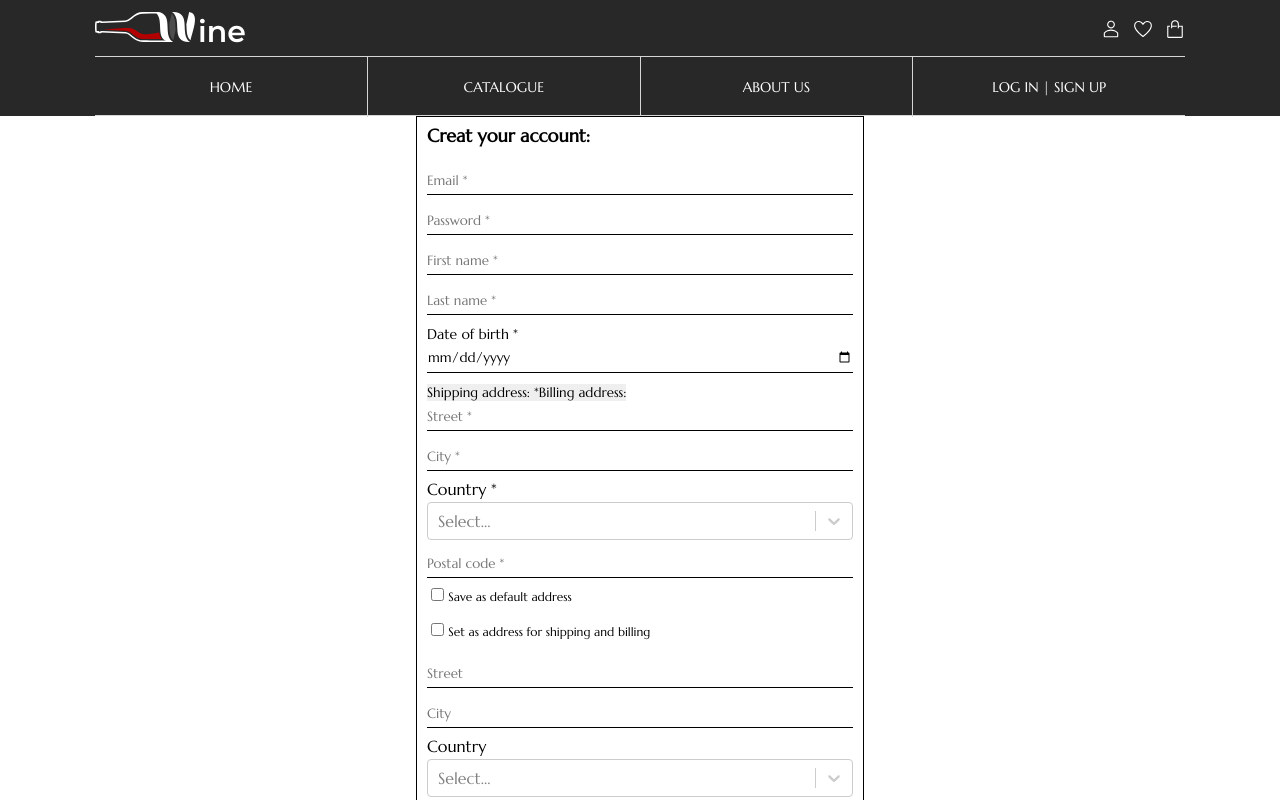
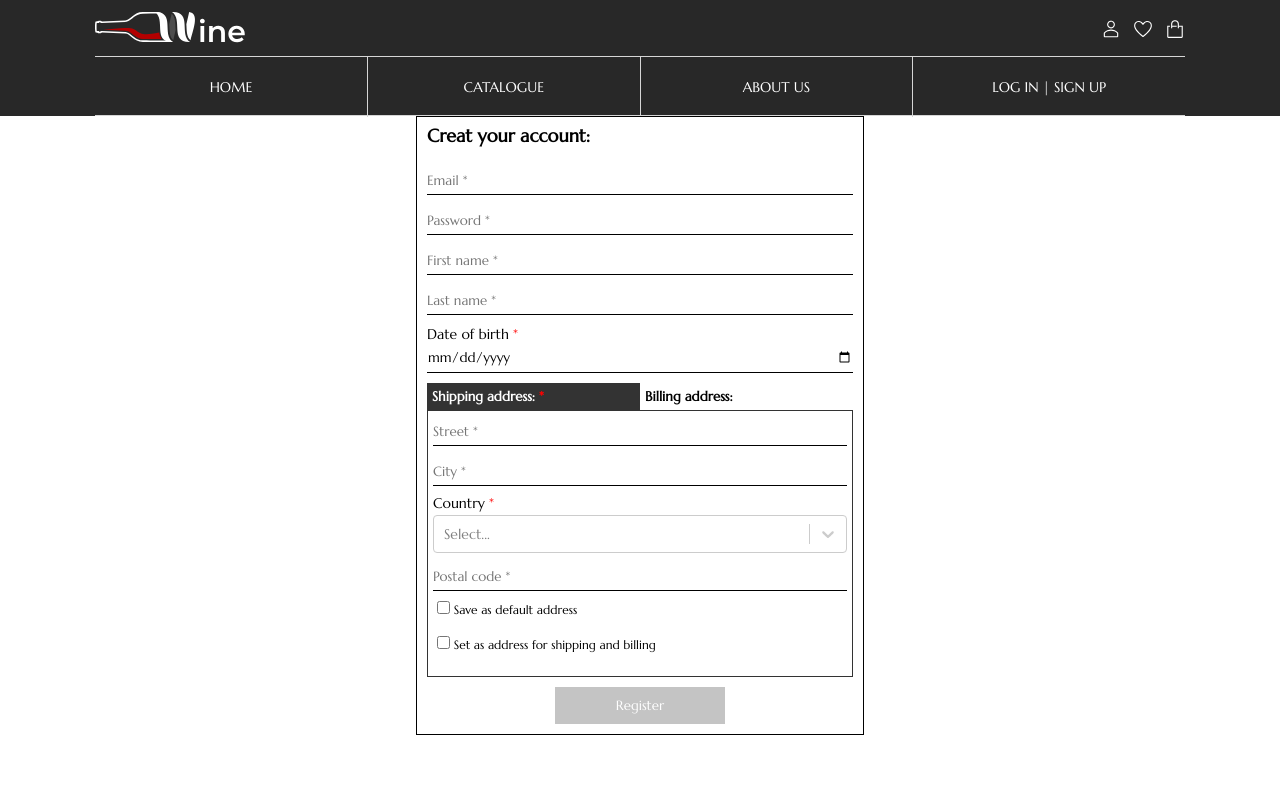
Before and after one commit to Oksandra/eCommerce-Application, a React (Create React App) app: page /registration in a window 1280 px wide. Shown: the top 800 px of the page. Built offline with nearby package versions, Linux system fonts and the light colour scheme.

Commit message:
fix; correct scss

```diff
--- a/src/components/RegistrationForm/RegistrationForm.scss
+++ b/src/components/RegistrationForm/RegistrationForm.scss
@@ -19,7 +19,23 @@
       margin-bottom: 0.5rem;
       font-size: 1.4rem;
     }
-    .address__country {
+    .star {
+      color: red;
+    }
+    &__tab-button {
+      width: 50%;
+      padding: 0.5rem;
+      border-bottom: 1px solid $add-dark-color;
+      background-color: $light-color;
+      text-align: left;
+      font-weight: 700;
+      &.active {
+        background-color: $add-dark-color;
+        color: $light-color;
+        transition: all 0.3s;
+      }
+    }
+    &__tab {
       display: block;
       width: 100%;
       &-content {
@@ -35,11 +51,17 @@
           width: 100%;
         }
       }
-      &-select {
+      .address__country {
+        display: block;
         width: 100%;
-        margin-top: 0.5rem;
+        margin-bottom: 0.5rem;
+        font-size: 1.4rem;
+        &-select {
+          width: 100%;
+          margin-top: 0.5rem;
+        }
       }
-      }
+    }
     input {
       width: 100%;
       padding: 0.5rem 0;
```
